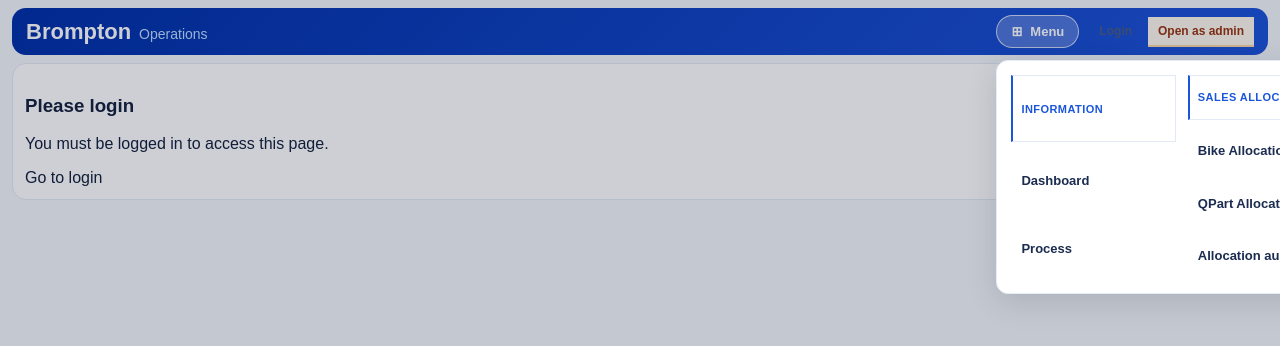
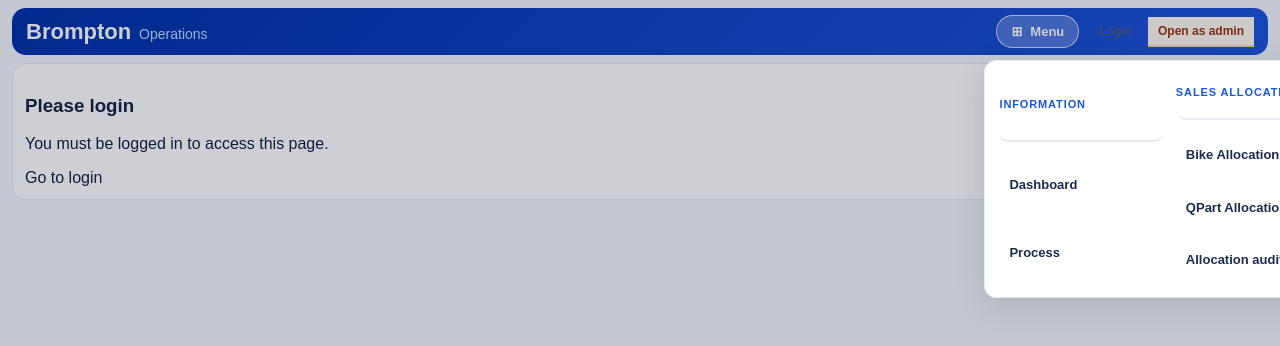
Before and after one commit to NicolasDuhem/tp2-cpq-app, a Next.js app: page /cpq/setup in a window 1280 px wide. Both pictures are taken after a click on the button "Open navigation menu". Shown: the top 346 px of the page. Built offline with nearby package versions, Linux system fonts and the light colour scheme; no server answers.

Commit message:
Fix mega menu alignment and unify section header typography

```diff
--- a/app/globals.css
+++ b/app/globals.css
@@ -517,14 +517,15 @@
 .userMenu { position: absolute; right: 0; top: 34px; background:#fff; border:1px solid var(--line); border-radius:10px; padding:10px; display:grid; gap:8px; min-width:220px; z-index:5; }
 
 .appNavWrap { margin-left: 12px; display:flex; align-items:center; gap:10px; position:relative; }
+.menuAnchor { position:relative; overflow:visible; }
 .menuTrigger { border:1px solid rgba(255,255,255,.72); background:transparent; color:#fff; border-radius:999px; padding:8px 14px; font-size:13px; font-weight:700; display:inline-flex; align-items:center; gap:8px; }
 .menuTrigger:hover { background:rgba(255,255,255,.14); }
 .menuTrigger.isOpen { background:rgba(255,255,255,.24); }
 .megaMenuBackdrop { position:fixed; inset:0; background:rgba(5, 15, 40, 0.2); z-index:15; }
-.megaMenuPanel { position:absolute; top:calc(100% + 12px); left:0; width:min(900px, calc(100vw - 24px)); background:#fff; border-radius:12px; box-shadow:0 8px 32px rgba(0,0,0,0.12); z-index:30; padding:14px; display:grid; grid-template-columns:repeat(5, minmax(0, 1fr)); gap:12px; border:1px solid #e6ecf7; animation:menuIn .15s ease-out; }
+.megaMenuPanel { position:absolute; top:calc(100% + 12px); left:-12px; width:min(900px, calc(100vw - 24px)); background:#fff; border-radius:12px; box-shadow:0 8px 32px rgba(0,0,0,0.12); z-index:30; padding:14px; display:grid; grid-template-columns:repeat(5, minmax(160px, 1fr)); gap:12px; border:1px solid #e6ecf7; animation:menuIn .15s ease-out; overflow:visible; }
 @keyframes menuIn { from { opacity:0; transform:translateY(-8px);} to { opacity:1; transform:translateY(0);} }
-.megaMenuSection { display:grid; gap:8px; }
-.megaMenuSectionTitle { width:100%; text-align:left; text-transform:uppercase; letter-spacing:.04em; font-size:11px; color:#1a56db; font-weight:700; border-left:2px solid #1a56db; border-radius:0; padding:4px 0 4px 8px; background:transparent; }
+.megaMenuSection { display:grid; gap:8px; min-width:160px; }
+.mega-menu-section-header { width:100%; text-align:left; font-size:11px; font-weight:700; letter-spacing:0.08em; text-transform:uppercase; color:#1a56db; padding:0 0 8px; margin:0 0 4px; border:0; border-bottom:2px solid #e5e9f2; white-space:nowrap; background:transparent; }
 .megaMenuLinks { display:grid; gap:6px; }
 .megaMenuLink { display:flex; justify-content:space-between; align-items:center; padding:12px 10px; border-radius:6px; color:#1b2c50; font-size:13px; font-weight:600; }
 .megaMenuLink:hover { background:#f5f7fa; }
@@ -539,7 +540,7 @@
 @media (max-width: 768px) {
   .appNavWrap { margin-left:auto; width:100%; justify-content:space-between; }
   .megaMenuPanel { width:100%; left:0; right:0; grid-template-columns:1fr; max-height:70vh; overflow:auto; }
-  .megaMenuSectionTitle { border:1px solid var(--line); border-radius:8px; padding:10px 12px; }
+  .mega-menu-section-header { border:1px solid var(--line); border-radius:8px; padding:10px 12px; margin:0; letter-spacing:.04em; }
   .megaMenuLinks { display:none; padding:0 4px; }
   .megaMenuLinks.isOpen { display:grid; }
 }
--- a/components/shared/app-navigation.tsx
+++ b/components/shared/app-navigation.tsx
@@ -98,6 +98,7 @@
     <>
       {isMenuOpen ? <div className="megaMenuBackdrop" onClick={() => setIsMenuOpen(false)} /> : null}
       <div className="appNavWrap" ref={containerRef}>
+        <div className="menuAnchor">
           <button
             className={`menuTrigger ${isMenuOpen ? 'isOpen' : ''}`}
             type="button"
@@ -108,29 +109,13 @@
           >
             <span aria-hidden="true">⊞</span> Menu
           </button>
-        <div className="adminModeActions">
-          <UserStatus />
-          {!isAdminMode ? (
-            <button className="tab tabAdminAction" type="button" onClick={() => setAdminPromptOpen(true)}>
-              Open as admin
-            </button>
-          ) : (
-            <>
-              <span className="adminModePill">Admin mode</span>
-              <button className="tab tabAdminAction" type="button" onClick={disableAdminMode}>
-                Close admin mode
-              </button>
-            </>
-          )}
-        </div>
-
           {isMenuOpen ? (
             <nav id="mega-menu-panel" className="megaMenuPanel" role="navigation" aria-label="Primary navigation">
               {groupedLinks.map(({ section, links: sectionLinks }) => (
                 <section key={section} className="megaMenuSection">
                   <button
                     type="button"
-                  className={`megaMenuSectionTitle ${openMobileSection === section ? 'isExpanded' : ''}`}
+                    className={`mega-menu-section-header ${openMobileSection === section ? 'isExpanded' : ''}`}
                     onClick={() => setOpenMobileSection((prev) => (prev === section ? null : section))}
                   >
                     {section}
@@ -157,6 +142,23 @@
               ))}
             </nav>
           ) : null}
+        </div>
+        <div className="adminModeActions">
+          <UserStatus />
+          {!isAdminMode ? (
+            <button className="tab tabAdminAction" type="button" onClick={() => setAdminPromptOpen(true)}>
+              Open as admin
+            </button>
+          ) : (
+            <>
+              <span className="adminModePill">Admin mode</span>
+              <button className="tab tabAdminAction" type="button" onClick={disableAdminMode}>
+                Close admin mode
+              </button>
+            </>
+          )}
+        </div>
+
       </div>
 
       {adminPromptOpen ? (
```
Lines whose indentation alone changed are shown as unchanged.
